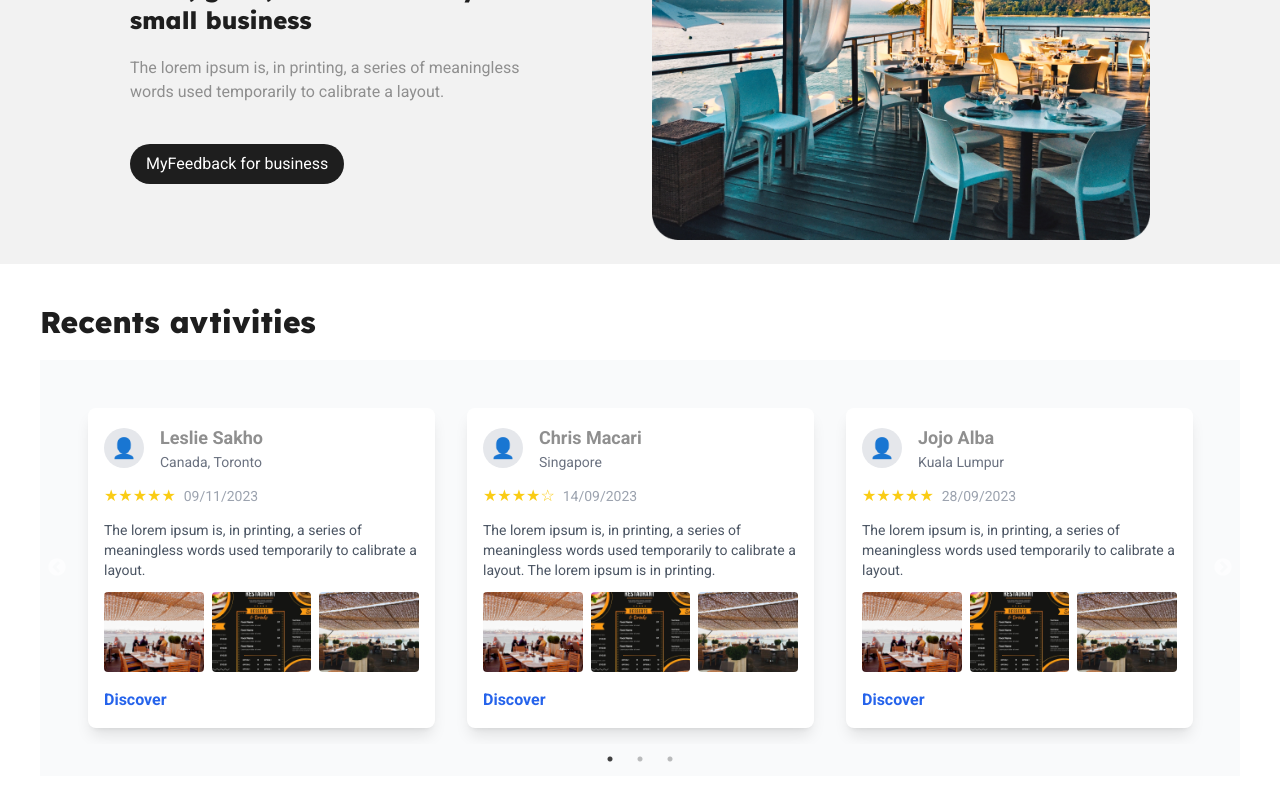
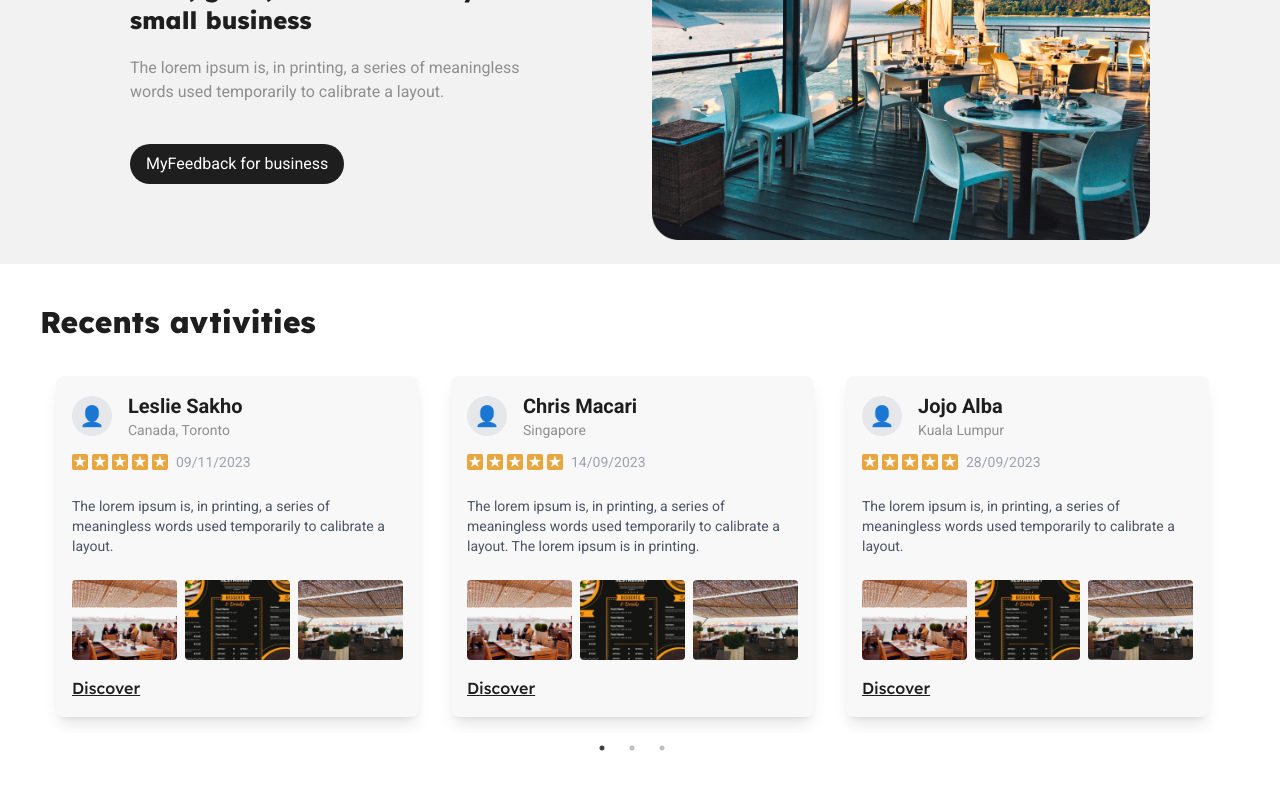
Before and after one commit to shakil-devcraft/myfeedback, a React (Vite) app: page /Restaurants in a window 1280 px wide. Shown: the part 2468-3268 px from the top of the page. After the commit the page ends 3241 px from the top, so only its background shows below. Built offline with nearby package versions, Linux system fonts and the light colour scheme.

Commit message:
testimonial slider complete

```diff
--- a/src/api/index.js
+++ b/src/api/index.js
@@ -190,3 +190,49 @@ export const recentsActivities = [
     ]
   }
 ];
+
+
+
+// user data
+export const userData = [
+  {
+    name: "Leslie Sakho",
+    location: "Canada, Toronto",
+    date: "09/11/2023",
+    rating: 5,
+    description:
+      "The lorem ipsum is, in printing, a series of meaningless words used temporarily to calibrate a layout.",
+    images: [
+      // "https://via.placeholder.com/100",
+      "/img/recents-p (1).png",
+      "/img/recents-p (2).png",
+      "/img/recents-p (3).png",
+    ],
+  },
+  {
+    name: "Chris Macari",
+    location: "Singapore",
+    date: "14/09/2023",
+    rating: 4,
+    description:
+      "The lorem ipsum is, in printing, a series of meaningless words used temporarily to calibrate a layout. The lorem ipsum is in printing.",
+    images: [
+      "/img/recents-p (1).png",
+      "/img/recents-p (2).png",
+      "/img/recents-p (3).png",
+    ],
+  },
+  {
+    name: "Jojo Alba",
+    location: "Kuala Lumpur",
+    date: "28/09/2023",
+    rating: 5,
+    description:
+      "The lorem ipsum is, in printing, a series of meaningless words used temporarily to calibrate a layout.",
+    images: [
+      "/img/recents-p (1).png",
+      "/img/recents-p (2).png",
+      "/img/recents-p (3).png",
+    ],
+  },
+];
--- /dev/null
+++ b/src/components/shared/TestimonialCard.jsx
@@ -0,0 +1,77 @@
+
+import PropTypes from "prop-types";
+
+
+const TestimonialCard = ({ user }) => {
+  const { name, location, date, description, images } = user;
+
+  return (
+    <div className="p-4">
+      <div className="bg-[#F8F8F8] shadow-lg rounded-lg p-4 h-full">
+        {/* Header Section */}
+        <div className="flex items-center gap-4">
+          <div className="w-10 h-10 bg-gray-200 rounded-full flex items-center justify-center">
+            <span className="text-l-color text-xl">&#128100;</span>
+          </div>
+          <div>
+            <h3 className="font-semibold text-xl text-d-color font-roboto">{name}</h3>
+            <p className="text-l-color text-sm font-normal">{location}</p>
+          </div>
+        </div>
+
+        {/* Rating & Date */}
+        <div className="flex items-center gap-2 my-3">
+          <div className="flex gap-1">
+            {Array.from({ length: 5 }).map((_, index) => (
+              <span
+                className="text-white bg-[#E8A641] w-4 h-4 text-base p-1 rounded-sm flex justify-center items-center text-center"
+                key={index}
+              >
+                &#9733;
+              </span> // Unicode Star
+            ))}
+          </div>
+          <span className="text-gray-400 text-sm">{date}</span>
+        </div>
+
+        {/* Description */}
+        <p className="text-gray-600 text-sm mb-3 py-3">
+          {description.length > 150
+            ? description.slice(0, 150) + "..."
+            : description}
+        </p>
+
+        {/* Image Gallery */}
+        <div className="grid grid-cols-3 gap-2 mt-3">
+          {images.map((img, index) => (
+            <img
+              key={index}
+              src={img}
+              alt="user feedback"
+              className="w-full h-20 object-cover rounded"
+            />
+          ))}
+        </div>
+
+        {/* Discover Link */}
+        <a href="#" className="text-d-color font-medium font-lexend underline mt-4 inline-block">
+          Discover
+        </a>
+      </div>
+    </div>
+  );
+};
+
+
+TestimonialCard.propTypes = {
+    user: PropTypes.shape({
+      name: PropTypes.string.isRequired,
+      location: PropTypes.string.isRequired,
+      date: PropTypes.string.isRequired,
+      description: PropTypes.string.isRequired,
+      images: PropTypes.arrayOf(PropTypes.string).isRequired,
+    }),
+};
+
+
+export default TestimonialCard;
--- a/src/components/slides/TestimonialSlider.jsx
+++ b/src/components/slides/TestimonialSlider.jsx
@@ -1,73 +1,8 @@
 import Slider from "react-slick";
-import PropTypes from "prop-types";
 import "slick-carousel/slick/slick.css";
 import "slick-carousel/slick/slick-theme.css";
-
-const TestimonialCard = ({ user }) => {
-  const { name, location, date, rating, description, images } = user;
-
-  return (
-    <div className="p-4">
-      <div className="bg-white shadow-lg rounded-lg p-4 h-full">
-        {/* Header Section */}
-        <div className="flex items-center gap-4">
-          <div className="w-10 h-10 bg-gray-200 rounded-full flex items-center justify-center">
-            <span className="text-gray-500 text-xl">&#128100;</span>
-          </div>
-          <div>
-            <h3 className="font-bold text-lg">{name}</h3>
-            <p className="text-gray-500 text-sm">{location}</p>
-          </div>
-        </div>
-
-        {/* Rating & Date */}
-        <div className="flex items-center gap-2 my-3">
-          <div className="flex text-yellow-400">
-            {Array.from({ length: 5 }).map((_, index) => (
-              <span key={index}>
-                {index < rating ? "★" : "☆"} {/* Filled/Empty stars */}
-              </span>
-            ))}
-          </div>
-          <span className="text-gray-400 text-sm">{date}</span>
-        </div>
-
-        {/* Description */}
-        <p className="text-gray-600 text-sm mb-3">
-          {description.length > 150 ? description.slice(0, 150) + "..." : description}
-        </p>
-
-        {/* Image Gallery */}
-        <div className="grid grid-cols-3 gap-2 mt-3">
-          {images.map((img, index) => (
-            <img
-              key={index}
-              src={img}
-              alt="user feedback"
-              className="w-full h-20 object-cover rounded"
-            />
-          ))}
-        </div>
-
-        {/* Discover Link */}
-        <a href="#" className="text-blue-600 font-semibold mt-4 inline-block">
-          Discover
-        </a>
-      </div>
-    </div>
-  );
-};
-
-TestimonialCard.propTypes = {
-  user: PropTypes.shape({
-    name: PropTypes.string.isRequired,
-    location: PropTypes.string.isRequired,
-    date: PropTypes.string.isRequired,
-    rating: PropTypes.number.isRequired,
-    description: PropTypes.string.isRequired,
-    images: PropTypes.arrayOf(PropTypes.string).isRequired,
-  }),
-};
+import TestimonialCard from "../shared/TestimonialCard";
+import { userData } from "../../api";
 
 const TestimonialSlider = () => {
   const sliderSettings = {
@@ -92,53 +27,10 @@ const TestimonialSlider = () => {
     ],
   };
 
-  const userData = [
-    {
-      name: "Leslie Sakho",
-      location: "Canada, Toronto",
-      date: "09/11/2023",
-      rating: 5,
-      description:
-        "The lorem ipsum is, in printing, a series of meaningless words used temporarily to calibrate a layout.",
-      images: [
-        // "https://via.placeholder.com/100",
-        "/img/recents-p (1).png",
-        "/img/recents-p (2).png",
-        "/img/recents-p (3).png",
-      ],
-    },
-    {
-      name: "Chris Macari",
-      location: "Singapore",
-      date: "14/09/2023",
-      rating: 4,
-      description:
-        "The lorem ipsum is, in printing, a series of meaningless words used temporarily to calibrate a layout. The lorem ipsum is in printing.",
-      images: [
-        "/img/recents-p (1).png",
-        "/img/recents-p (2).png",
-        "/img/recents-p (3).png",
-      ],
-    },
-    {
-      name: "Jojo Alba",
-      location: "Kuala Lumpur",
-      date: "28/09/2023",
-      rating: 5,
-      description:
-        "The lorem ipsum is, in printing, a series of meaningless words used temporarily to calibrate a layout.",
-      images: [
-        "/img/recents-p (1).png",
-        "/img/recents-p (2).png",
-        "/img/recents-p (3).png",
-      ],
-    },
-  ];
-
   return (
-    <div className="p-8 bg-gray-50">
+    <div className="me-4">
       <Slider {...sliderSettings}>
-        {userData.map((user, index) => (
+        {userData?.map((user, index) => (
           <TestimonialCard key={index} user={user} />
         ))}
       </Slider>
```
